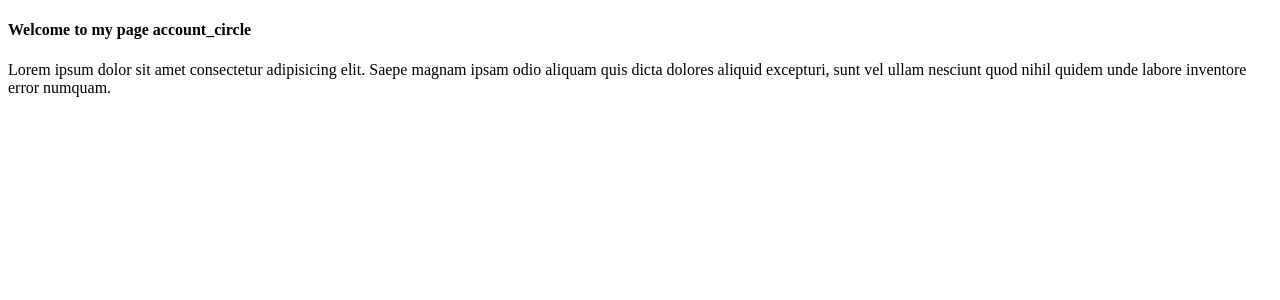
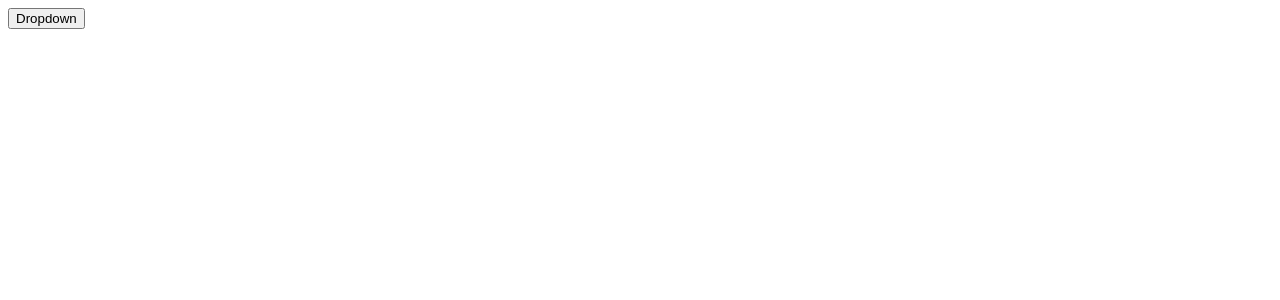
Before and after one commit to phane-tech/phane-tech.github.io, a Vue app: page / in a window 1280 px wide. Shown: the top 300 px of the page. Built offline with nearby package versions, Linux system fonts and the light colour scheme; the HTML template or start-up script is replaced by a standard one.

Commit message:
Adde the array/object methods and dropdown component (#3)

```diff
--- a/src/App.vue
+++ b/src/App.vue
@@ -1,13 +1,13 @@
 <template>
   <div class="max-w-7xl mx-auto p-4">
-    <div class="bg-white p-4 rounded-xl shadow">
-      <h4 class="font-bold text-xl">Welcome to my page
-        <span class="material-icons-two-tone">account_circle</span>
-      </h4>
-      <p class="mb-0 text-sm text-gray-500 mt-1">Lorem ipsum dolor sit amet consectetur adipisicing elit. Saepe magnam ipsam odio
-        aliquam quis dicta dolores aliquid excepturi, sunt vel ullam nesciunt quod nihil quidem unde labore inventore
-        error numquam.</p>
-    </div>
-    <router-view />
+    <dropdown :items="[{label:'phaneendra'}, {label:'mokshitha'}, {label:'narasimha'}, {label:'dhanalakshmi'}]"/>
   </div>
 </template>
+<script>
+import dropdown from '@/components/dropdown.vue';
+export default {
+  components: { dropdown },
+  data() {
+  },
+}
+</script>
--- /dev/null
+++ b/src/components/dropdown.vue
@@ -0,0 +1,40 @@
+<template>
+    <Menu as="div">
+        <MenuButton>
+            <slot name="button">
+                Dropdown
+            </slot>
+        </MenuButton>
+        <transition enter-active-class="transition duration-100 ease-out"
+            enter-from-class="transform scale-95 opacity-0" enter-to-class="transform scale-100 opacity-100"
+            leave-active-class="transition duration-75 ease-in" leave-from-class="transform scale-100 opacity-100"
+            leave-to-class="transform scale-95 opacity-0">
+            <MenuItems as="ul"
+                class="absolute border left-4  w-56 origin-top-right divide-y divide-gray-100 rounded-md bg-white shadow-lg ">
+                <MenuItem v-for="(dropdown, index) in items" :key="index" v-slot="{ active }" as="li">
+                <slot name="item" :data="dropdown" :active="active">
+                    <div class="p-2 flex capitalize cursor-pointer">
+                        {{ dropdown.label }}
+                    </div>
+                </slot>
+                </MenuItem>
+            </MenuItems>
+        </transition>
+    </Menu>
+</template>
+
+<script>
+import { Menu, MenuButton, MenuItems, MenuItem } from '@headlessui/vue'
+export default {
+    name: 'DropdownMenu',
+    components: { Menu, MenuButton, MenuItems, MenuItem },
+    props: {
+        items: {
+            type: Array,
+            default: () => {
+                return [];
+            }
+        }
+    }
+}
+</script>
```
Also changed, not shown: src/js/ArrayUtils.js (added, +70 -0 lines), src/js/ObjectUtils.js (added, +23 -0 lines).
